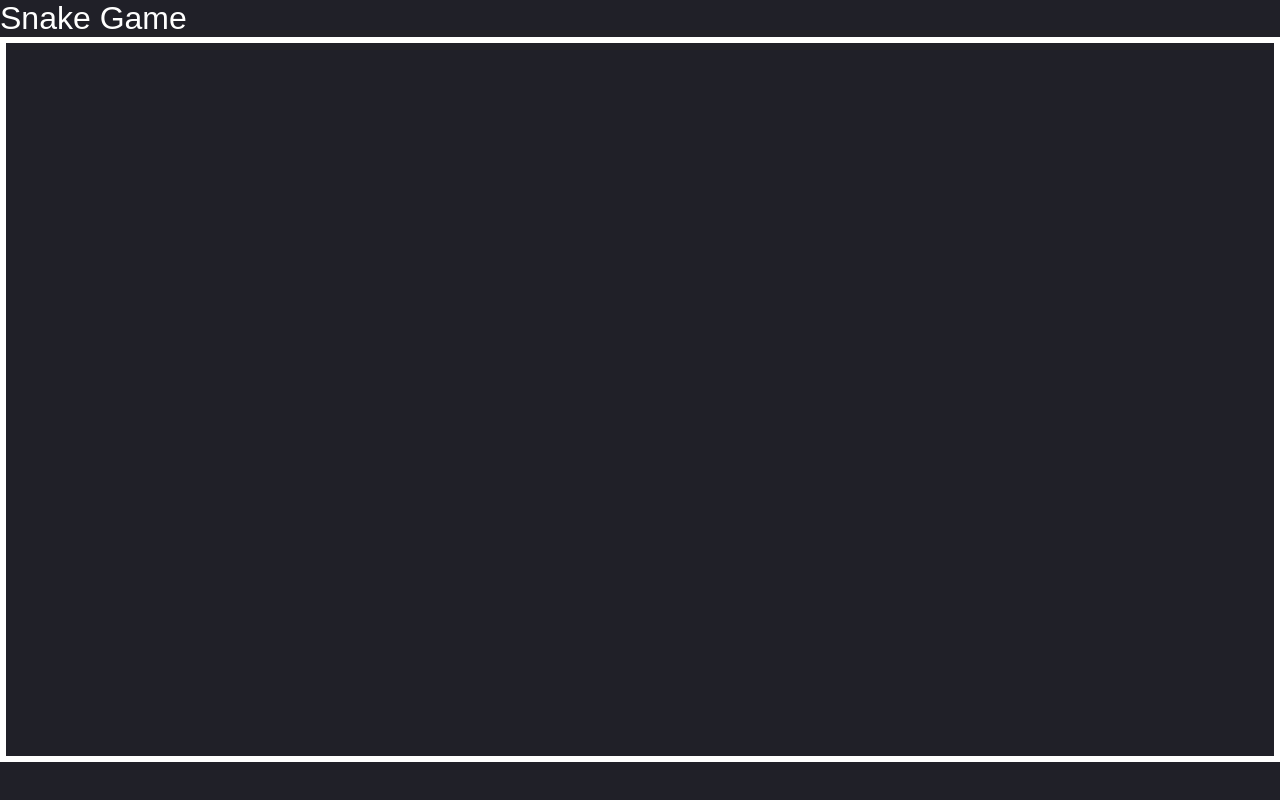
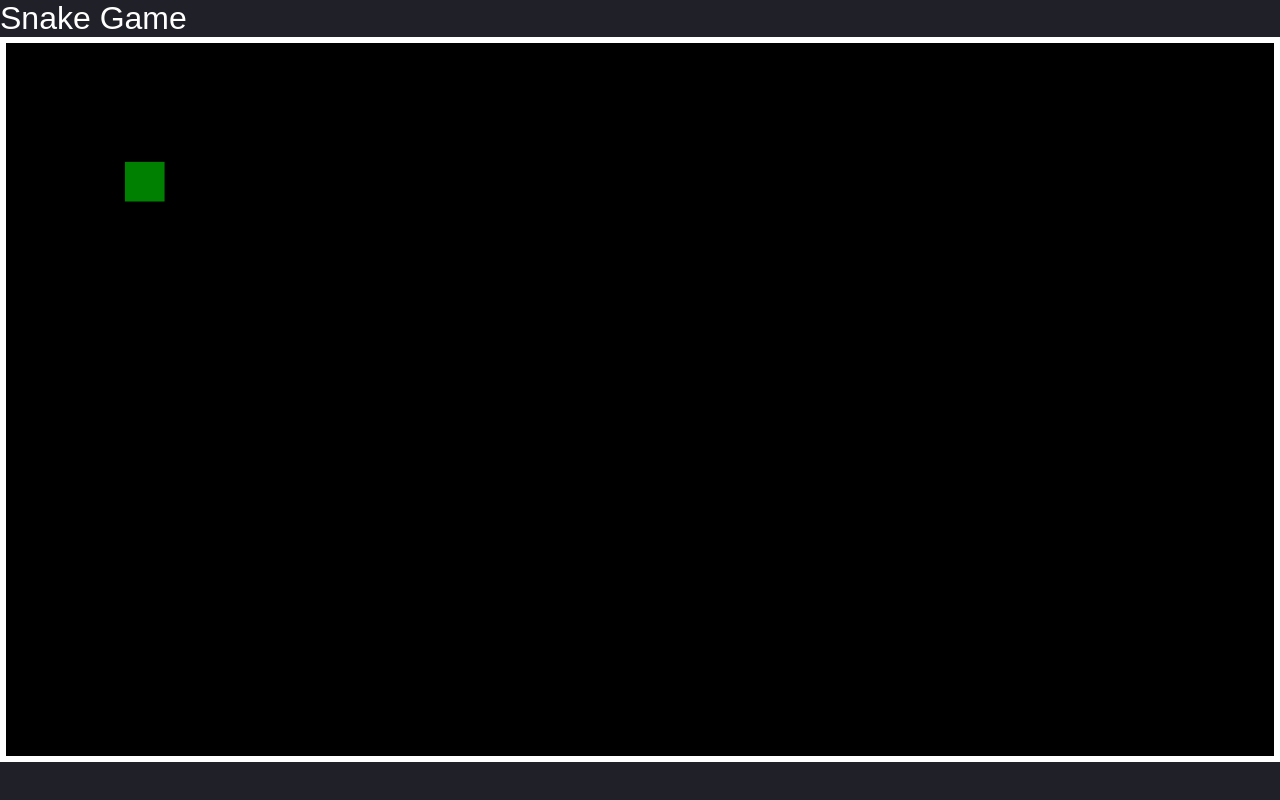
Before and after one commit to lukaszuczkiewicz/Snake, a website with bundled scripts: page index.html in a window 1280 px wide. Built offline with nearby package versions, Linux system fonts and the light colour scheme.

Commit message:
create a snake

```diff
--- a/index.html
+++ b/index.html
@@ -10,8 +10,8 @@
 <body>
   <header>Snake Game</header>
   <div class="game-container">
-    <canvas id="snake" width="1280" height="720"></canvas>
+    <canvas id="canvas" width="1280" height="720"></canvas>
   </div>
 </body>
-<script src="script.js"></script>
+<script type="module" src="js/script.js"></script>
 </html>
--- /dev/null
+++ b/js/block.js
@@ -0,0 +1,12 @@
+import { ctx } from "./script.js";
+export class Block {
+    constructor(x, y) {
+        this.size = 40;
+        this.x = x;
+        this.y = y;
+    }
+    draw() {
+        ctx.fillStyle = 'green';
+        ctx.fillRect(this.x * this.size, this.y * this.size, this.size, this.size);
+    }
+}
--- /dev/null
+++ b/js/node.js
@@ -0,0 +1,6 @@
+export class Node {
+    constructor(value) {
+        this.value = value;
+        this.next = null;
+    }
+}
--- /dev/null
+++ b/js/queue.js
@@ -0,0 +1,31 @@
+import { Node } from "./node.js";
+export class Queue {
+    constructor() {
+        this.first = null;
+        this.last = null;
+        this.size = 0;
+    }
+    enqueue(val) {
+        var newNode = new Node(val);
+        if (!this.first) {
+            this.first = newNode;
+            this.last = newNode;
+        }
+        else {
+            this.last.next = newNode;
+            this.last = newNode;
+        }
+        return ++this.size;
+    }
+    dequeue() {
+        if (!this.first)
+            return null;
+        var temp = this.first;
+        if (this.first === this.last) {
+            this.last = null;
+        }
+        this.first = this.first.next;
+        this.size--;
+        return temp.value;
+    }
+}
--- /dev/null
+++ b/js/script.js
@@ -0,0 +1,16 @@
+import { Snake } from "./snake.js";
+export const cvs = document.getElementById("canvas");
+export const ctx = cvs.getContext("2d");
+export const sq = 40;
+function drawBg() {
+    ctx.fillStyle = "black";
+    ctx.fillRect(0, 0, cvs.width, cvs.height);
+}
+;
+drawBg();
+function initGame() {
+    let snake = new Snake(3, 3, [0, 1]);
+    snake.draw();
+}
+;
+initGame();
--- /dev/null
+++ b/js/snake.js
@@ -0,0 +1,11 @@
+import { Queue } from "./queue.js";
+import { Block } from "./block.js";
+export class Snake extends Queue {
+    constructor(x, y, direction) {
+        super();
+        this.enqueue(new Block(3, 3));
+    }
+    draw() {
+        this.first.value.draw();
+    }
+}
--- /dev/null
+++ b/ts/block.ts
@@ -0,0 +1,16 @@
+import { ctx } from "./script.js";
+
+export class Block {
+  x: number;
+  y: number;
+  size = 40;
+  constructor(x: number, y: number) {
+    this.x = x;
+    this.y = y;
+  }
+
+  draw() {
+    ctx.fillStyle = 'green';
+    ctx.fillRect(this.x * this.size, this.y * this.size, this.size, this.size);
+  }
+}
--- a/ts/queue.ts
+++ b/ts/queue.ts
@@ -1,4 +1,4 @@
-import { Node } from "./node";
+import { Node } from "./node.js";
 
 export class Queue {
   first: any;
```
Also changed, not shown: ts/script.ts (+22 -1 lines), ts/snake.ts (+8 -2 lines), js/game.js (added), ts/game.ts (added).
